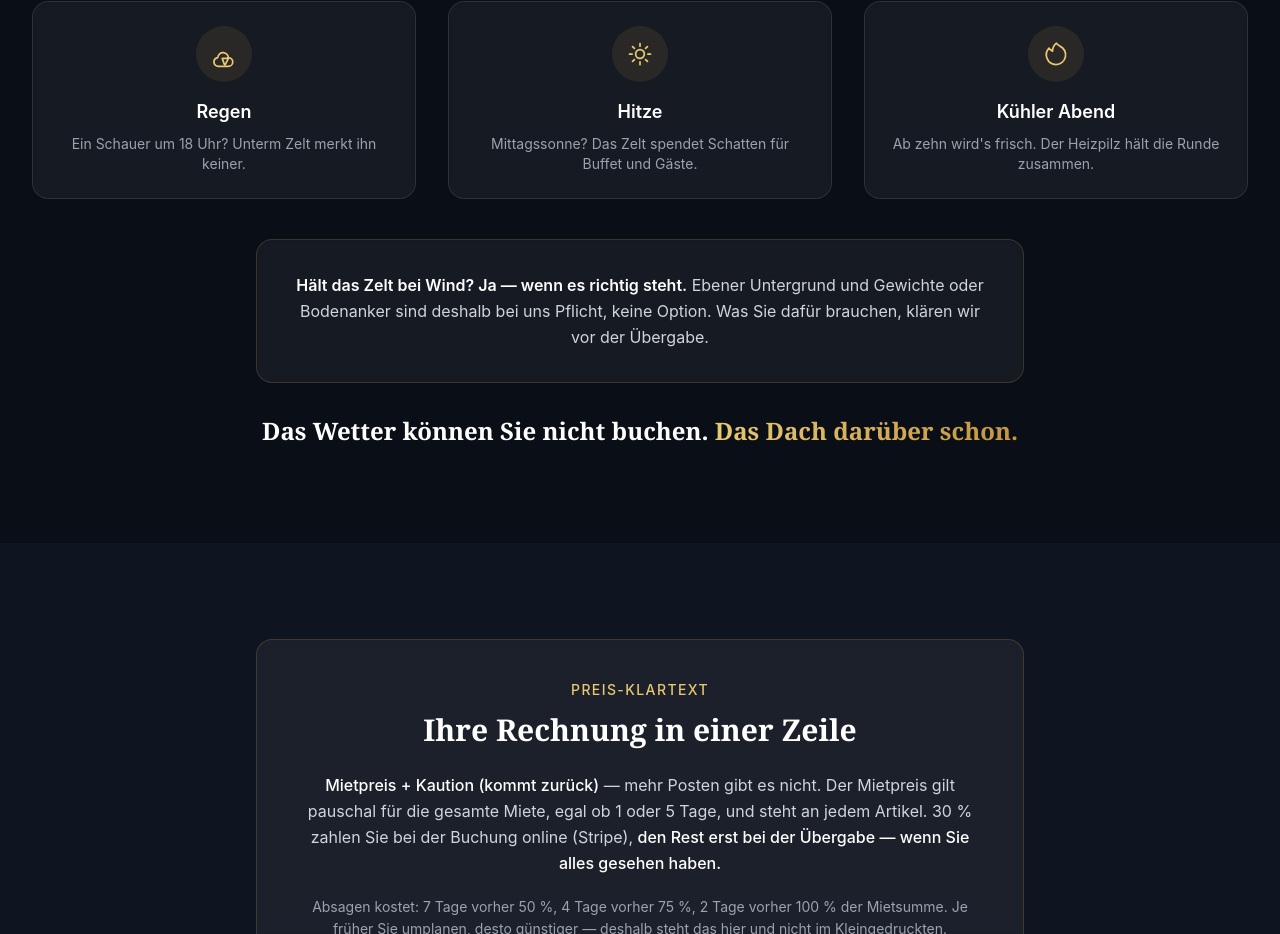
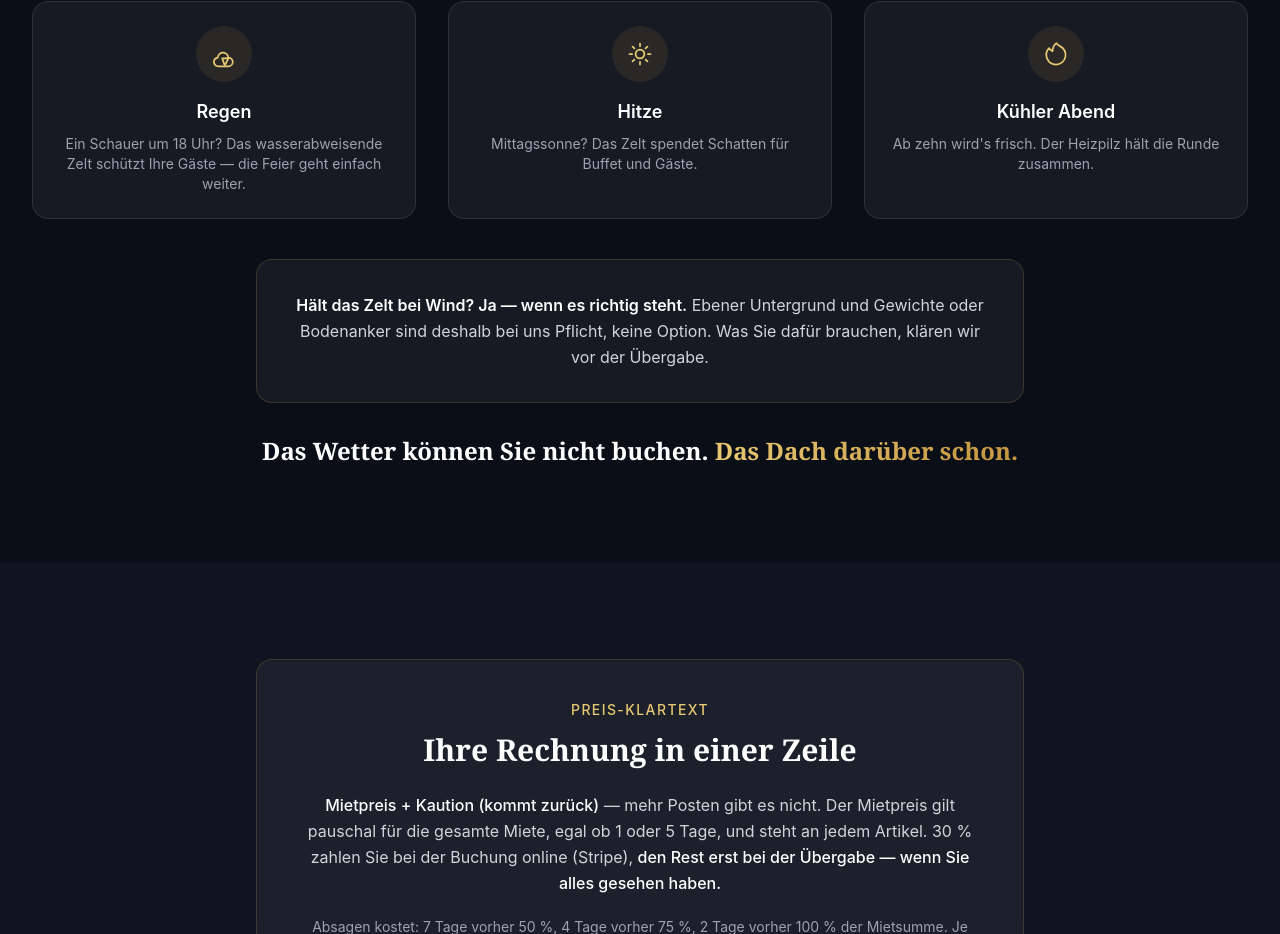
Before and after one commit to MB-SmartSystems/eventverleih-bergstrasse, a Next.js app: page / in a window 1280 px wide. Shown: the part 2173-3107 px from the top of the page. Built offline with nearby package versions, Linux system fonts and the light colour scheme; no server answers.

Commit message:
copy: Regen-Kachel korrigiert auf 'wasserabweisend' statt suggerierter Wasserdichtheit

```diff
--- a/src/components/WetterSektion.tsx
+++ b/src/components/WetterSektion.tsx
@@ -3,7 +3,7 @@
 const faelle = [
   {
     title: "Regen",
-    text: "Ein Schauer um 18 Uhr? Unterm Zelt merkt ihn keiner.",
+    text: "Ein Schauer um 18 Uhr? Das wasserabweisende Zelt schützt Ihre Gäste — die Feier geht einfach weiter.",
     icon: (
       <svg className="w-7 h-7" fill="none" stroke="currentColor" viewBox="0 0 24 24" strokeWidth={1.5}>
         <path strokeLinecap="round" strokeLinejoin="round" d="M15.75 15.75l-2.489 4.978a.563.563 0 01-1.022-.014L10.5 15.75m5.25 0H10.5m5.25 0a4.5 4.5 0 10-9.064-.713 3.75 3.75 0 10.814 7.463h8.25a3.75 3.75 0 000-7.5c-.18 0-.357.013-.53.038" />
```
